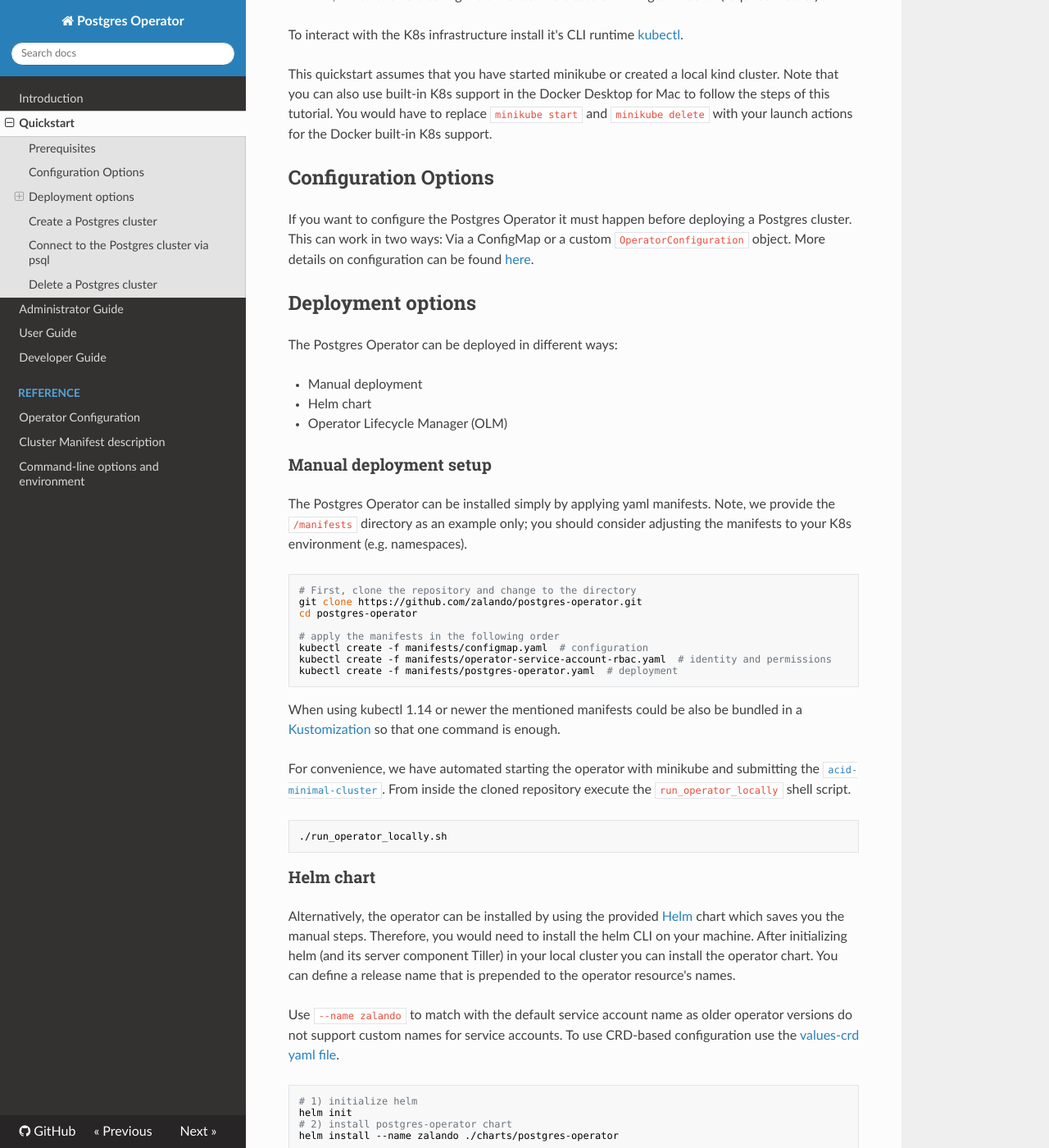
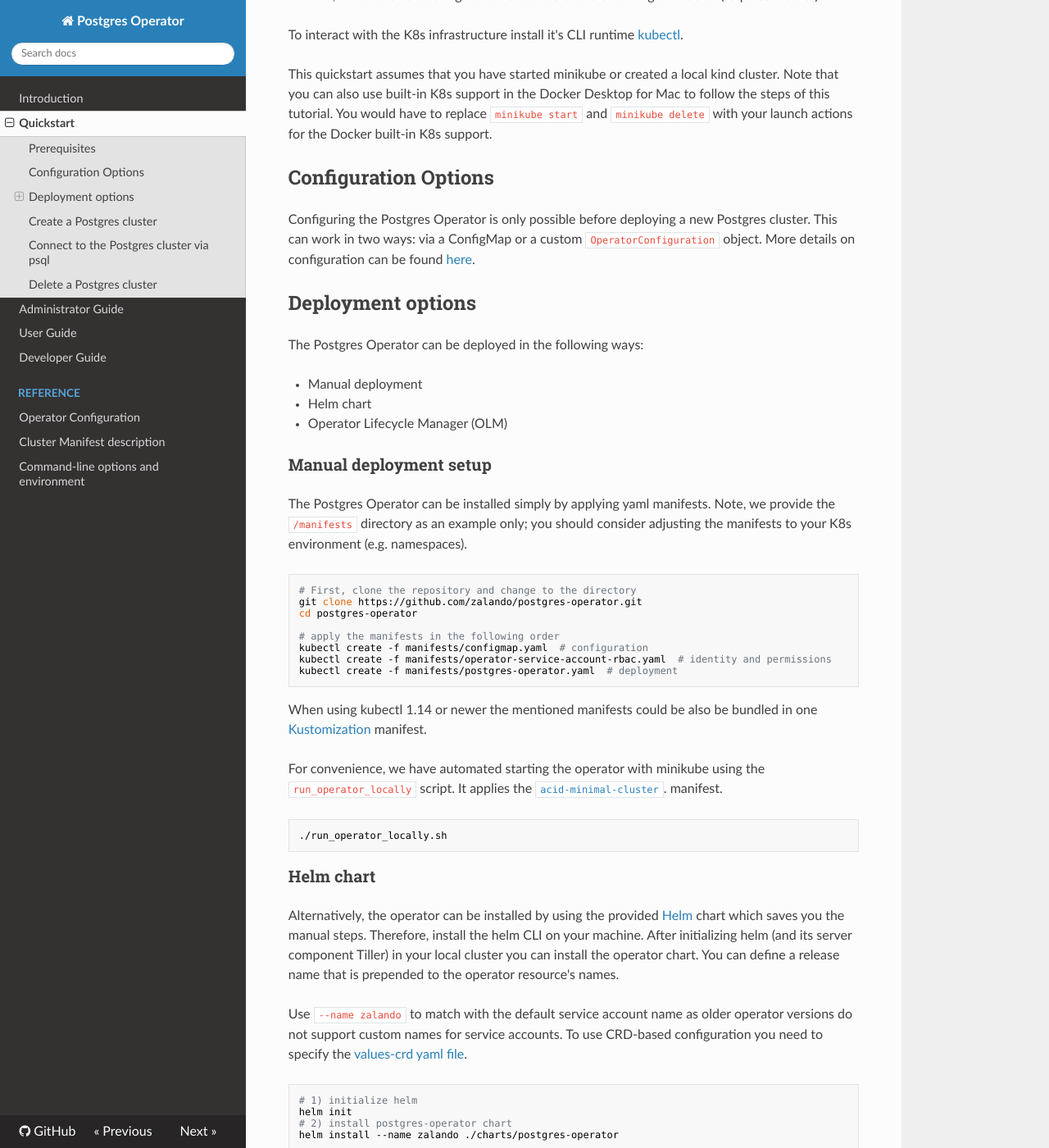
Before and after one commit to zalando/postgres-operator, an MkDocs documentation site: the page built from docs/quickstart.md, in a window 1280 px wide and 1400 px high, scrolled down 401 px. Shown: the whole window at 82% size. Built offline with MkDocs 1.6.1, drawn with Linux system fonts in a browser that asks for light colours; nearby versions of some CDN libraries; old or Windows-style settings are respelled for this version of MkDocs; some of the changed text lies outside the part shown.

Commit message:
reflect comments from Rafia

````diff
--- a/docs/quickstart.md
+++ b/docs/quickstart.md
@@ -5,8 +5,9 @@ Operator on a local Kubernetes environment.
 
 ## Prerequisites
 
-The Postgres Operator runs on Kubernetes (K8s) which you have to setup first.
-For local tests we recommend to use one of the following solutions:
+Since the Postgres Operator is designed for the Kubernetes (K8s) framework,
+hence set it up first. For local tests we recommend to use one of the following
+solutions:
 
 * [minikube](https://github.com/kubernetes/minikube/releases), which creates a
   single-node K8s cluster inside a VM (requires KVM or VirtualBox),
@@ -23,14 +24,14 @@ built-in K8s support.
 
 ## Configuration Options
 
-If you want to configure the Postgres Operator it must happen before deploying
-a Postgres cluster. This can work in two ways: Via a ConfigMap or a custom
+Configuring the Postgres Operator is only possible before deploying a new
+Postgres cluster. This can work in two ways: via a ConfigMap or a custom
 `OperatorConfiguration` object. More details on configuration can be found
 [here](reference/operator_parameters.md).
 
 ## Deployment options
 
-The Postgres Operator can be deployed in different ways:
+The Postgres Operator can be deployed in the following ways:
 
 * Manual deployment
 * Helm chart
@@ -54,13 +55,12 @@ kubectl create -f manifests/postgres-operator.yaml  # deployment
 ```
 
 When using kubectl 1.14 or newer the mentioned manifests could be also be
-bundled in a [Kustomization](https://github.com/kubernetes-sigs/kustomize) so
-that one command is enough.
+bundled in one [Kustomization](https://github.com/kubernetes-sigs/kustomize)
+manifest.
 
-For convenience, we have automated starting the operator with minikube and
-submitting the [`acid-minimal-cluster`](../manifests/minimal-postgres-manifest).
-From inside the cloned repository execute the `run_operator_locally` shell
-script.
+For convenience, we have automated starting the operator with minikube using the
+`run_operator_locally` script. It applies the [`acid-minimal-cluster`](../manifests/minimal-postgres-manifest).
+manifest.
 
 ```bash
 ./run_operator_locally.sh
@@ -69,14 +69,14 @@ script.
 ### Helm chart
 
 Alternatively, the operator can be installed by using the provided [Helm](https://helm.sh/)
-chart which saves you the manual steps. Therefore, you would need to install
-the helm CLI on your machine. After initializing helm (and its server component
-Tiller) in your local cluster you can install the operator chart. You can define
-a release name that is prepended to the operator resource's names.
+chart which saves you the manual steps. Therefore, install the helm CLI on your
+machine. After initializing helm (and its server component Tiller) in your local
+cluster you can install the operator chart. You can define a release name that
+is prepended to the operator resource's names.
 
 Use `--name zalando` to match with the default service account name as older
 operator versions do not support custom names for service accounts. To use
-CRD-based configuration use the [values-crd yaml file](../charts/values-crd.yaml).
+CRD-based configuration you need to specify the [values-crd yaml file](../charts/values-crd.yaml).
 
 ```bash
 # 1) initialize helm
@@ -88,9 +88,9 @@ helm install --name zalando ./charts/postgres-operator
 ### Operator Lifecycle Manager (OLM)
 
 The [Operator Lifecycle Manager (OLM)](https://github.com/operator-framework/operator-lifecycle-manager)
-has been designed to facilitate the management of K8s operators. You have to
-install it in your K8s environment. When OLM is set up you can simply download
-and deploy the Postgres Operator with the following command:
+has been designed to facilitate management of K8s operators. It has to be
+installed in your K8s environment. When OLM is set up simply download and deploy
+the Postgres Operator with the following command:
 
 ```bash
 kubectl create -f https://operatorhub.io/install/postgres-operator.yaml
````
Also changed, not shown: docs/administrator.md (+18 -20 lines), docs/developer.md (+1 -2 lines), docs/index.md (+10 -8 lines), docs/reference/operator_parameters.md (+1 -1 lines), 2 other files.
